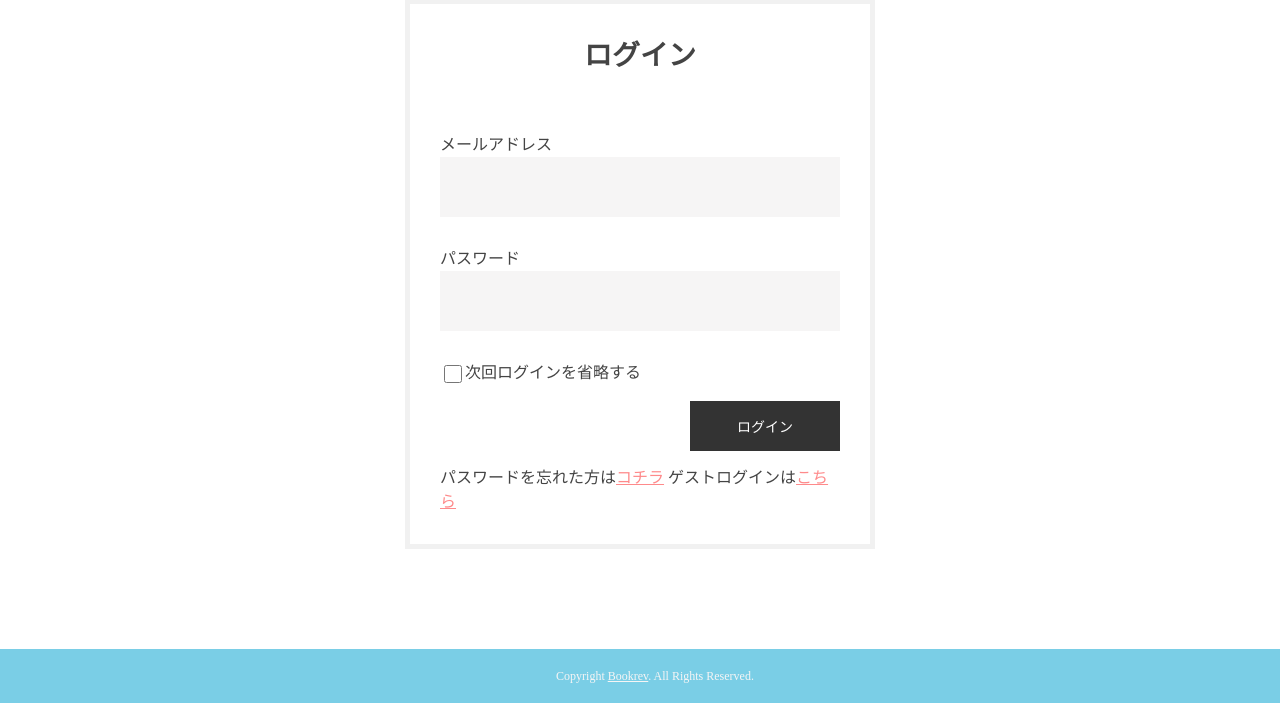
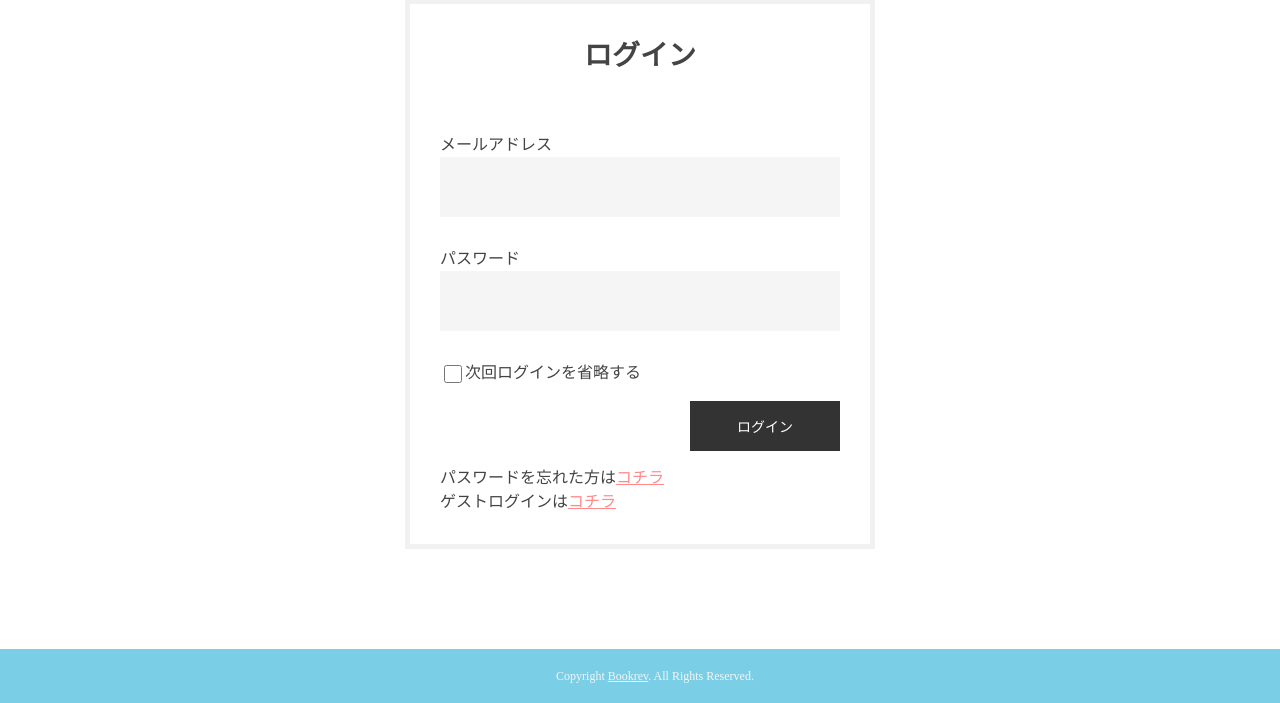
Before and after one commit to YuuTakimotoY/BookRev, a PHP site: page /login.php in a window 1280 px wide. Shown: the part 191-894 px from the top of the page. Run offline with PHP 8.4, Linux system fonts and the light colour scheme; some libraries are stand-ins or nearby versions.

Commit message:
gestlogin add

```diff
--- a/login.php
+++ b/login.php
@@ -197,8 +197,8 @@ require('head.php');
             <div class="btn-container">
               <input type="submit" class="btn btn-mid" value="ログイン">
             </div>
-            パスワードを忘れた方は<a href="passRemindSend.php">コチラ</a>
-            ゲストログインは<a href="login.php?gest=true">こちら</a>
+            パスワードを忘れた方は<a href="passRemindSend.php">コチラ</a><br>
+            ゲストログインは<a href="login.php?gest=true">コチラ</a>
          </form>
        </div>
 
--- a/sidebar_mypage.php
+++ b/sidebar_mypage.php
@@ -2,9 +2,12 @@
   <a href="registProduct.php">レビュー本を登録する</a>
   <a href="profEdit.php">プロフィール編集</a>
   <a href="passEdit.php">パスワード変更</a>
+  <?php
   if($_SESSION['user_id'] = 22){
 
-  }else{
+  }else{?>
     <a href="withdraw.php">退会</a>
+  <?php
   }
+  ?>
 </section>
```
